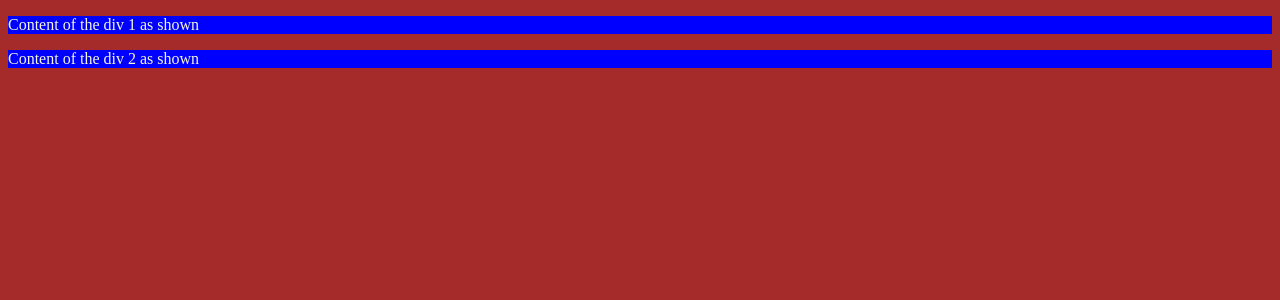
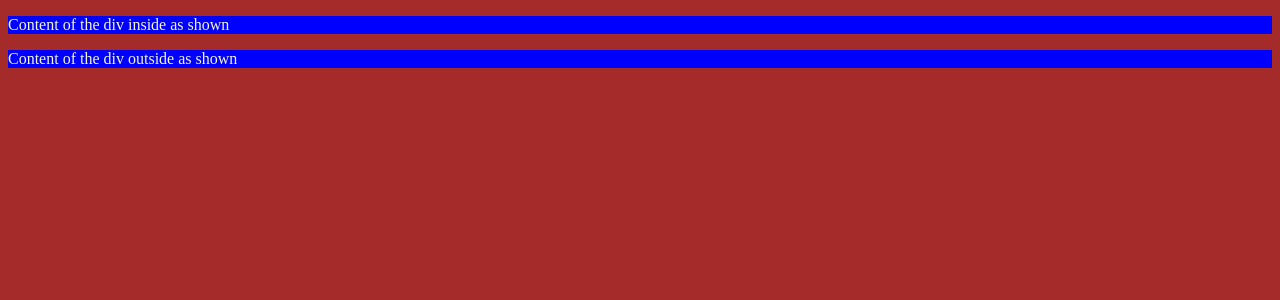
Before and after one commit to vishalw-iitk/Frontend, a PHP site: page /HTML-basics.html in a window 1280 px wide. Shown: the top 300 px of the page. Run offline with PHP 8.4, Linux system fonts and the light colour scheme.

Commit message:
here we see that changes to the innermost css div element or single css div/or its class, doesnot actually reflect

```diff
--- a/CSS-basics.css
+++ b/CSS-basics.css
@@ -2,7 +2,7 @@ body{
     background-color: brown;
 }
 
-.class_div_1{
+.class_div_inside{
     background-color: black;
 }
 
--- a/HTML-basics.html
+++ b/HTML-basics.html
@@ -11,11 +11,12 @@
         <script src="script.js"></script>
     </head>
     <body>
-        <div class="class_div_1">
-            <p>Content of the div 1 as shown</p>
+        <div class="class_div_outside">
+            <div class="class_div_inside">
+                <p>Content of the div inside as shown</p>
+            </div>
+            <p>Content of the div outside as shown</p>
         </div>
-        <div class="class_div_2">
-            <p>Content of the div 2 as shown</p>
-        </div>
+
     </body>
 </html>
```
